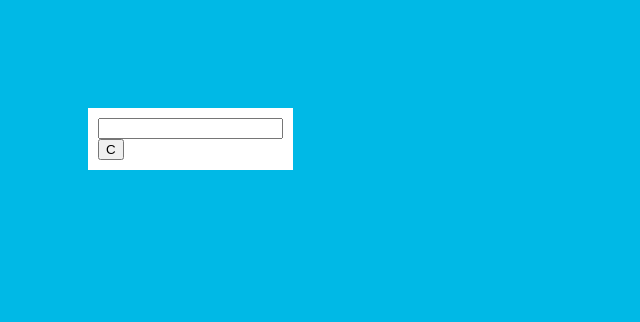
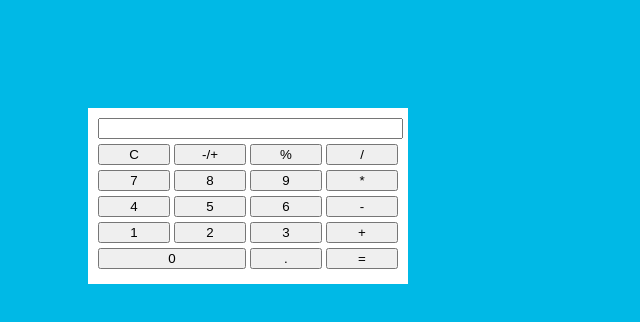
Before and after one commit to justnote-soft-xyz/calc, a plain HTML site: page index.html in a window 1280 px wide. Shown: the whole page, without its empty margins (0-640 px from the left). Drawn offline with Linux system fonts and the light colour scheme.

Commit message:
основная труктура файлов

```diff
--- a/css/style.css
+++ b/css/style.css
@@ -1,12 +1,27 @@
 body {
     background: #00B9E6;
+}
+.calc_display_input {
+    margin-bottom: 5px;
+    width: 99%;
 }
 .wrapper-calc {
     float: left;
     margin: 100px 80px;
     padding: 10px 10px;
-    width: auto;
+    width: 300px;
     border: 1px;
     border-color: #777;
     background: #fff;
 }
+.calc-button-1 {
+
+}
+.btn {
+    margin-bottom: 5px;
+     width: 24%;
+}
+.btn0 {
+    margin-bottom: 5px;
+    width: 49.3%;
+}
--- a/index.html
+++ b/index.html
@@ -12,11 +12,30 @@
                <div class="calc-display"></div>
                 <input type="text" name="" class="calc_display_input" />
                 </div>
-                <div class="calc-button">
-                    <button type="button" class="btn-yellow">C</button>
+                <div class="calc-button-1">
+                    <button type="button" class="btn" class="yellow">C</button>
+                     <button type="button" class="btn">-/+</button>
+                      <button type="button" class="btn">%</button>
+                      <button type="button" class="btn">/</button>
+                    <button type="button" class="btn">7</button>
+                     <button type="button" class="btn">8</button>
+                      <button type="button" class="btn">9</button>
+                      <button type="button" class="btn">*</button>
+                    <button type="button" class="btn">4</button>
+                     <button type="button" class="btn">5</button>
+                      <button type="button" class="btn">6</button>
+                      <button type="button" class="btn">-</button>
+                    <button type="button" class="btn">1</button>
+                     <button type="button" class="btn">2</button>
+                      <button type="button" class="btn">3</button>
+                      <button type="button" class="btn">+</button>
+                </div>
+                <div class="calc-button-2">
+                    <button type="button" class="btn0">0</button>
+                     <button type="button" class="btn">.</button>
+                      <button type="button" class="btn">=</button>
                 </div>
             </div>
-        </div>
     </div>
 </body>
 </html>
```
